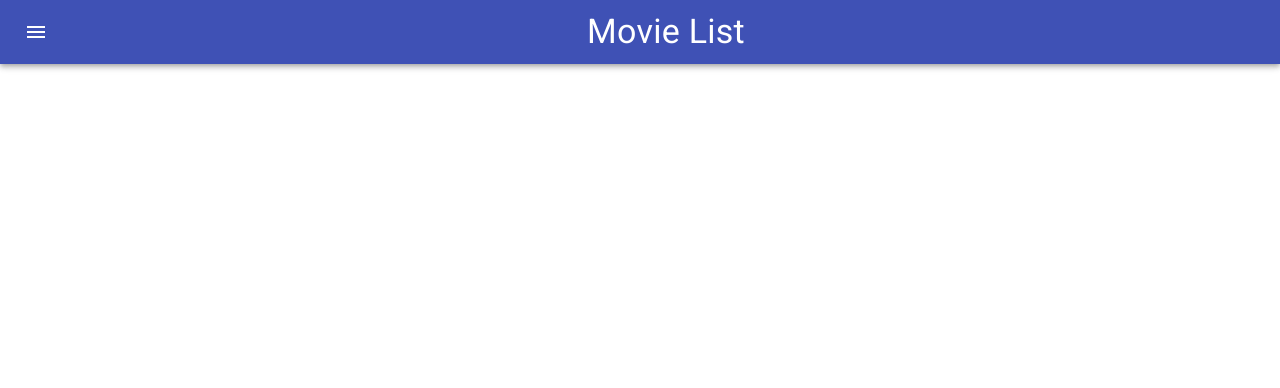
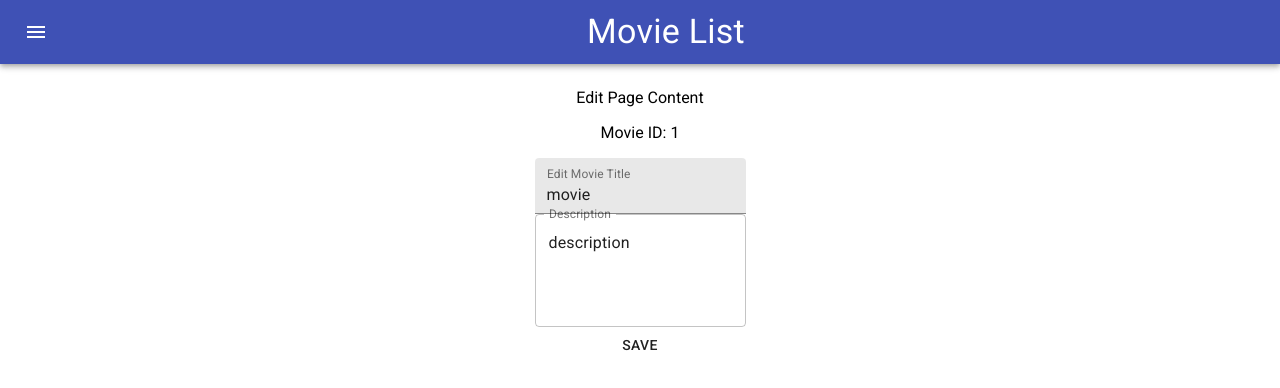
Before and after one commit to tadugan/weekend-movie-app, a React (Create React App) app: page /#/editpage/1 in a window 1280 px wide. Shown: the top 388 px of the page. Built offline with nearby package versions, Linux system fonts and the light colour scheme.

Commit message:
Completed Edit Page Stretch goal

```diff
--- a/src/components/App/App.js
+++ b/src/components/App/App.js
@@ -4,6 +4,7 @@ import MovieList from '../MovieList/MovieList'
 import Details from '../Details/Details';
 import AddMovie from '../AddMovie/AddMovie';
 import Navigation from '../Navigation/Navigation';
+import EditPage from '../EditPage/EditPage';
 
 function App() {
   return (
@@ -26,6 +27,9 @@ function App() {
         <Route exact path="/addmovie">
           <AddMovie />
         </Route>
+        <Route exact path="/editpage/:movie">
+          <EditPage />
+        </Route>
       </Router>
     </div>
   );
--- a/src/components/Details/Details.jsx
+++ b/src/components/Details/Details.jsx
@@ -60,6 +60,11 @@ function Details() {
         history.push('/');
     }
 
+    // go to edit page for current movie
+    const goToEdit = (movieId) => {
+        history.push(`/editpage/${movieId}`);
+    }
+
     useEffect(() => {
         getMovieDetails(movie);
         console.log('Use Effect');
@@ -67,23 +72,6 @@ function Details() {
 
     return (
         <div>
-            {/* <h2>Title: {movieDetails[0].title}</h2>
-            <img
-                src={movieDetails[0].poster}
-                alt={movieDetails[0].title}
-                width="185"
-                height="274"
-            />
-            <h3>Genres:</h3>
-            <ul>
-                {movieDetails.map((genre, index) => {
-                    return (
-                        <li key={index}>{genre.name}</li>
-                    );
-                })}
-            </ul>
-            <p>Description: {movieDetails[0].description}</p>
-            <button type="button" onClick={backToList}>Back to List</button> */}
             <Card className={classes.root}>
                 <CardActionArea>
                     <CardMedia
@@ -109,6 +97,9 @@ function Details() {
                             );
                         })}
                         </Typography>
+                        <Button variant="contained" color="secondary" onClick={() => {goToEdit(movie)}}>
+                            Edit Movie Details
+                        </Button>
                         <Button variant="contained" onClick={backToList}>
                             Return to Movie List
                         </Button>
--- /dev/null
+++ b/src/components/EditPage/EditPage.jsx
@@ -0,0 +1,54 @@
+import { Button, FormControl, TextField } from "@material-ui/core";
+import { useState } from "react";
+import { useDispatch, useSelector } from "react-redux";
+import { useHistory, useParams } from "react-router-dom";
+
+function EditPage() {
+
+    const dispatch = useDispatch();
+    const history = useHistory();
+    const currentMovie = useSelector(store => store.specificMovie)
+    const { movie } = useParams();
+    const [ newTitle, setNewTitle ] = useState(currentMovie[0].title);
+    const [ newDescription, setNewDescription] = useState(currentMovie[0].description);
+
+    const handleSave = () => {
+        dispatch({ type: 'EDIT_MOVIE', payload: {
+            title: newTitle,
+            description: newDescription,
+            id: movie
+        }});
+        history.push(`/details/${movie}`);
+    }
+
+    return (
+        <div>
+            <p>Edit Page Content</p>
+            <p>Movie ID: {movie}</p>
+            <FormControl>
+                <TextField
+                    id="filled-basic"
+                    label="Edit Movie Title"
+                    variant="filled"
+                    value={newTitle}
+                    onChange={(event) => setNewTitle(event.target.value)}
+                />
+                <TextField
+                    id="outlined-multiline-static"
+                    label="Description"
+                    multiline
+                    rows={4}
+                    variant="outlined"
+                    value={newDescription}
+                    onChange={(event) => setNewDescription(event.target.value)}
+                />
+            </FormControl>
+            <br />
+            <Button onClick={handleSave}>
+                Save
+            </Button>
+        </div>
+    );
+}
+
+export default EditPage;
--- a/src/index.js
+++ b/src/index.js
@@ -31,6 +31,7 @@ function* rootSaga() {
     // yield takeEvery('FETCH_SPECIFIC_MOVIE', fetchSpecificMovie);
     yield takeEvery('FETCH_GENRES', fetchGenres);
     yield takeEvery('ADD_MOVIE', addMovie);
+    yield takeEvery('EDIT_MOVIE', editMovie);
 }
 
 function* fetchAllMovies() {
@@ -60,6 +61,14 @@ function* addMovie(action) {
         yield axios.post('/api/movie', action.payload);
     } catch (error) {
         console.log('Error adding a movie', error);
+    }
+}
+
+function* editMovie(action) {
+    try {
+        yield axios.put('api/movie', action.payload);
+    } catch (error) {
+        console.log('Error editing a movie', error);
     }
 }
 
@@ -121,8 +130,10 @@ const storeInstance = createStore(
 sagaMiddleware.run(rootSaga);
 
 ReactDOM.render(
+    <React.StrictMode>
         <Provider store={storeInstance}>
         <App />
-        </Provider>,
+        </Provider>
+    </React.StrictMode>,
     document.getElementById('root')
 );
```
Also changed, not shown: src/components/EditPage/EditPage.css (added), 1 other file (tests, documents, lock files or other folders).
